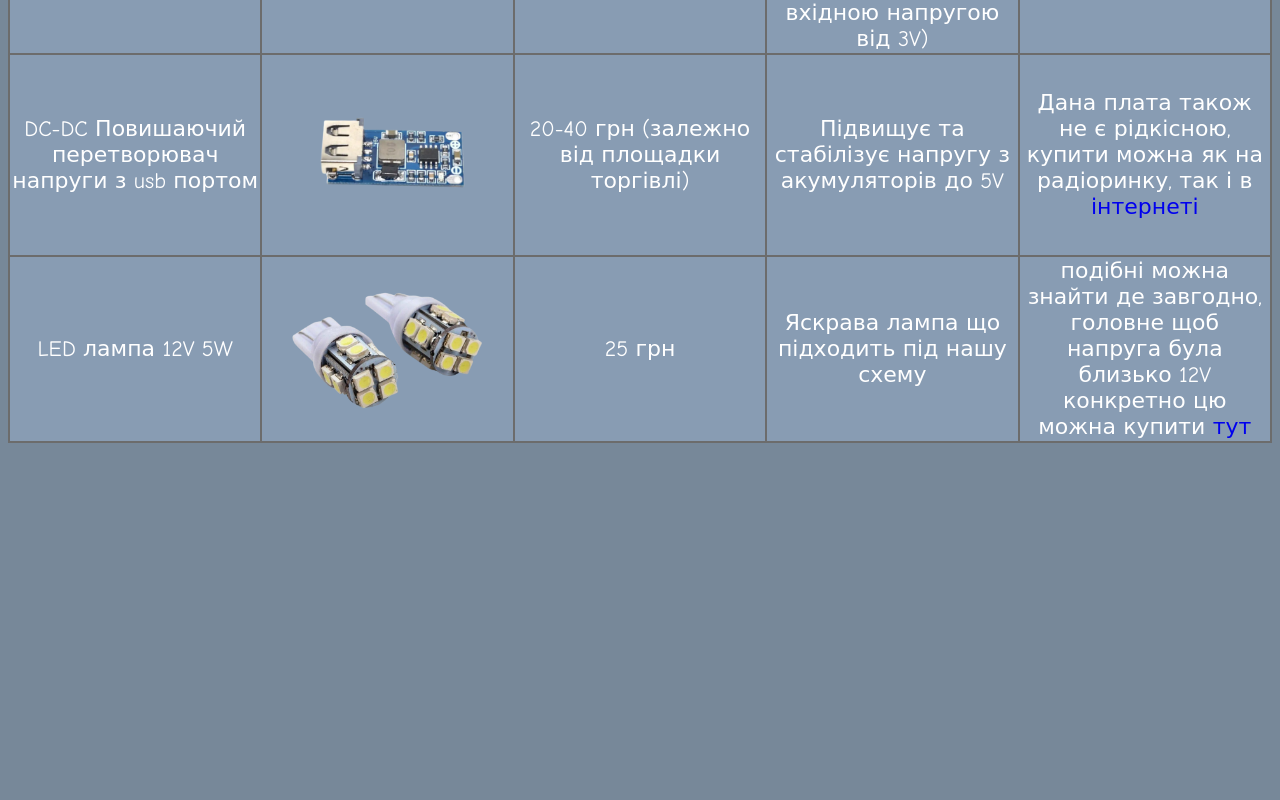
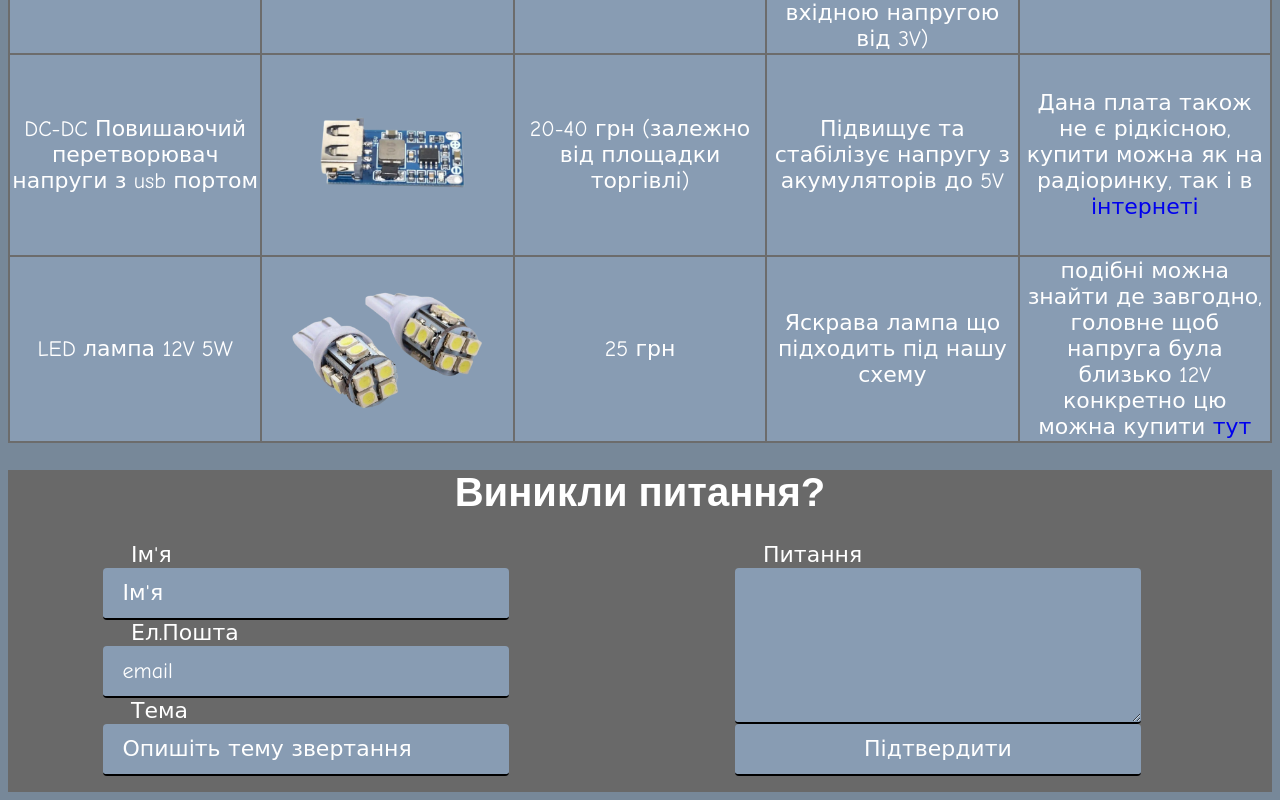
Before and after one commit to Vasab1tch/project.github.io, a plain HTML site: page details.html in a window 1280 px wide. Shown: the part 978-1778 px from the top of the page. Before the commit the page ends 1429 px from the top, so only its background shows below. Drawn offline with Linux system fonts and the light colour scheme.

Commit message:
Add files via upload

```diff
--- a/details.html
+++ b/details.html
@@ -12,7 +12,7 @@
 <article class="w10">
 <a href="index.html"><img src="arrow.png" width="86%"></a>
 </article>
-<article class="w90">
+<article class="w80">
 <a href="instruction.html"><h1>
 ІНСТРУКЦІЯ
 </h1></a>
@@ -67,5 +67,33 @@
 <td>подібні можна знайти де завгодно, головне щоб напруга була близько 12V конкретно цю можна купити <a href="https://rozetka.com.ua/ua/279881398/p279881398/?gclid=Cj0KCQiA1sucBhDgARIsAFoytUuzrvKyEniaOPtlTd8Qq5kATBkYXo8LbFI4ITHUU0_Cbeqsp9FGhToaAvs2EALw_wcB">тут</a></td>
 </tr>
 </table>
+<footer>
+<h1>
+Виникли питання?
+</h1>
+<section>
+<article class="w50">
+<form action="index.html" target="_blank">
+<p>Ім'я
+<input type="text" value="Ім'я">
+</p>
+<p>Ел.Пошта
+<input type="email" value="email">
+</p>
+<p>Тема
+<input type="text" value="Опишіть тему звертання">
+</p>
+</article>
+<article class="w50">
+
+<p>Питання
+<textarea rows="5">
+
+</textarea>
+<button type="button" onclick="alert('Форму Надіслано')">Підтвердити</button>
+</p>
+</article></form>
+</section>
+</footer>
 </body>
 </html>
--- a/style.css
+++ b/style.css
@@ -51,6 +51,9 @@
    header{
     background: #696969;
    }
+   footer{
+    background: #696969;
+   }
    section {
    display: flex;
    }
@@ -63,8 +66,8 @@
    .w10 {
    width:10%;
    }
-   .w90 {
-   width:90%;
+   .w80 {
+   width:80%;
    }
    table, th, td {
    border: 2px solid #6C6C6C;
@@ -79,5 +82,20 @@
    width:100%;
    }
    td{
-	   width:20%;
+	width:20%;
    }
+   input, textarea, button{
+	width:90%;
+	float:center;
+	box-sizing: border-box;
+	border: none;
+    border-bottom: 2px solid black;
+	background:#889CB3;
+	outline: none;
+	margin-left:1%;
+	font-size:22px;
+	font-family: Comic Sans MS, Comic Sans, cursive;
+	color: white;
+	border-radius: 4px;
+	padding: 12px 20px;
+   }
```
Also changed, not shown: index.html (+28 -0 lines), instruction.html (+29 -1 lines).
